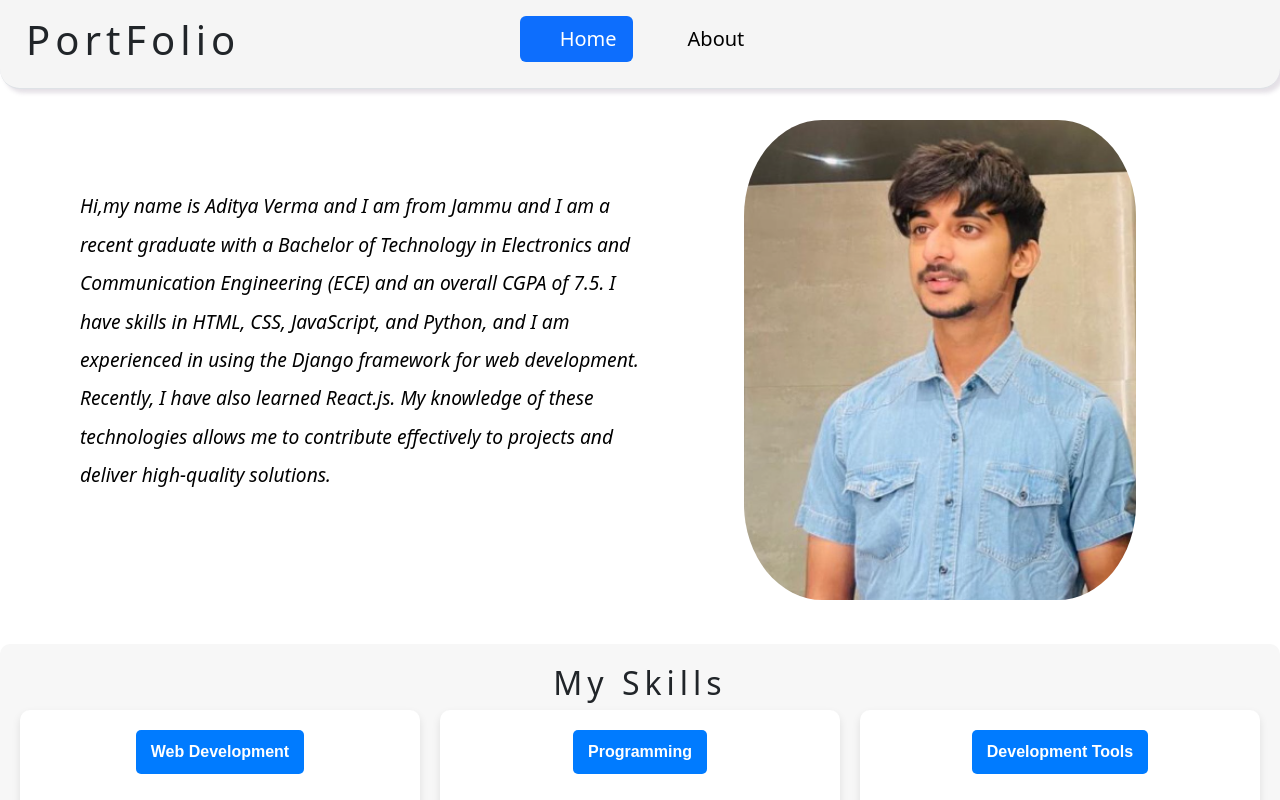
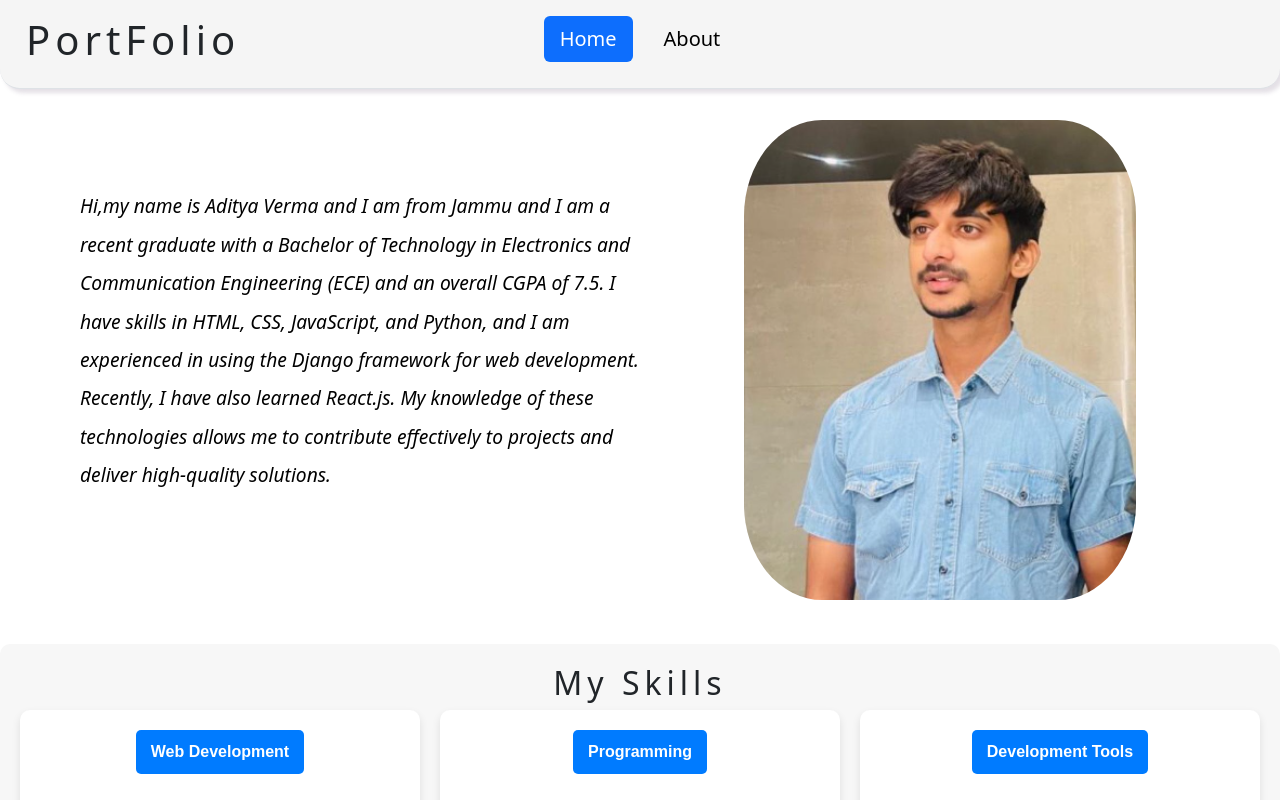
Before and after one commit to AdityaExplorer/port-react, a React (Vite) app: page / in a window 1280 px wide. Shown: the top 800 px of the page. Built offline with nearby package versions, Linux system fonts and the light colour scheme.

Commit message:
'modify_navbar_links'

```diff
--- a/src/components/Navbar.css
+++ b/src/components/Navbar.css
@@ -9,6 +9,9 @@ h1 {
 }
 
 .nav-link {
+    display: flex;
+    justify-content: center;
+    align-items: center;
     color: black;
     font-size: 20px;
     text-decoration: none;
--- a/src/components/Navbar.jsx
+++ b/src/components/Navbar.jsx
@@ -12,13 +12,13 @@ const Navbar=({selectedTab,setSelectedTab})=>{
 
         <li className="nav-item" onClick={() => setSelectedTab("Home")}>
           <a href="#" className={`nav-link ${selectedTab === "Home" ? 'active' : ''}`} aria-current="page">
-            <svg className="bi pe-none me-2" width="16" height="16"><use xlinkHref="#home"></use></svg>
+            {/* <svg className="bi pe-none me-2" width="16" height="16"><use xlinkHref="#home"></use></svg> */}
             Home
           </a>
         </li>
         <li onClick={() => setSelectedTab("About")}>
           <a href="#" className={`nav-link ${selectedTab === "About" ? 'active' : ''}`}>
-            <svg className="bi pe-none me-2" width="16" height="16"><use xlinkHref="#speedometer2"></use></svg>
+            {/* <svg className="bi pe-none me-2" width="16" height="16"><use xlinkHref="#about"></use></svg> */}
             About
           </a>
         </li>
```
